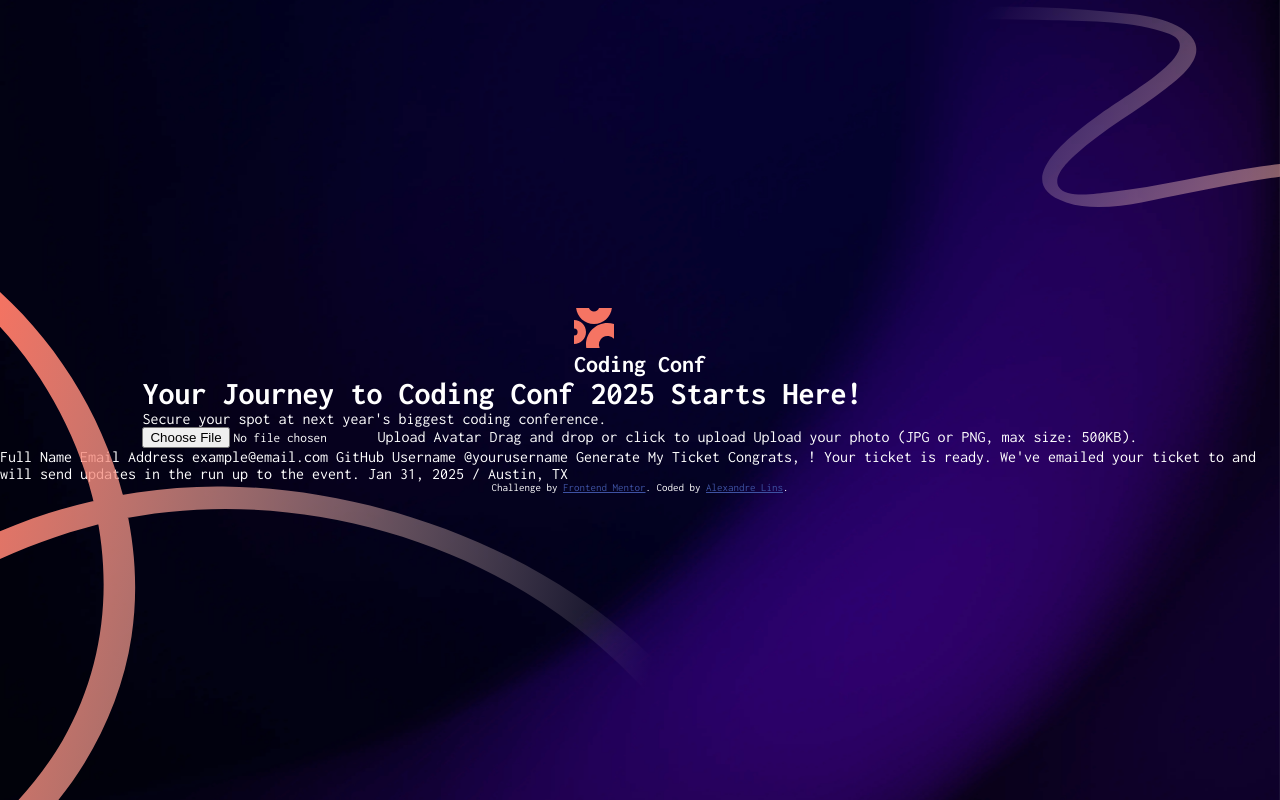
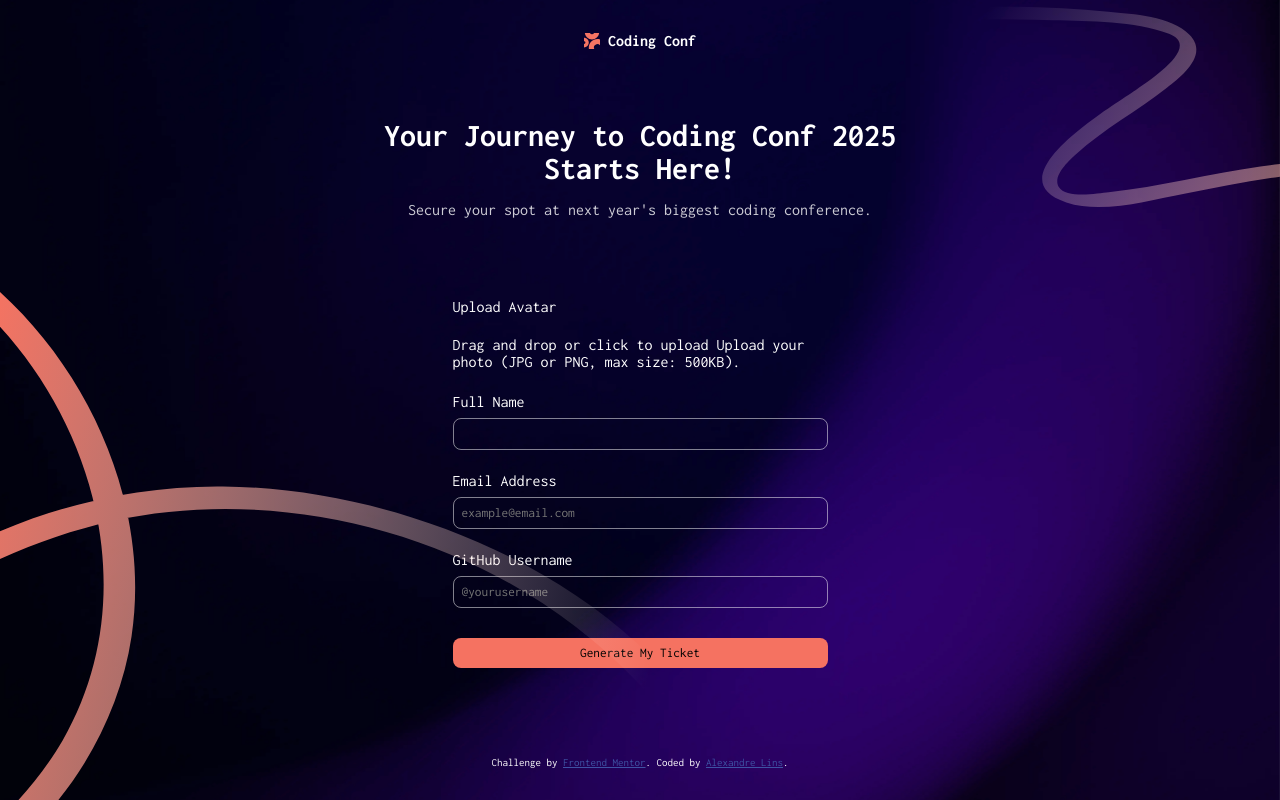
Before and after one commit to aslinsjr/conference-ticket-generator-main, a plain HTML site: page index.html in a window 1280 px wide. Drawn offline with Linux system fonts and the light colour scheme.

Commit message:
Start coding

```diff
--- a/index.html
+++ b/index.html
@@ -20,55 +20,42 @@
   <img id="background" src="/assets/images/background-desktop.png" alt="">
   <img class="line" id="line-top" src="/assets/images/pattern-squiggly-line-top.svg" alt="">
   <img class="line" id="line-bottom" src="/assets/images/pattern-squiggly-line-bottom.svg" alt="">
-  <div id="logo-header">
+  <div class="container">
+    <div class="logo">
       <img src="/assets/images/logo-mark.svg" alt="">
       <h2>Coding Conf</h2>
     </div>
-  <form>
-    <div class="form-header">
+    <header>
       <h1>Your Journey to Coding Conf 2025 Starts Here!</h1>
       <p>Secure your spot at next year's biggest coding conference.</p>
+    </header>
+    <form>
+      <div class="form-control">
+        <label for="photo">Upload Avatar</label>
+        <input name="photo" type="file" accept="image/*">
+        Drag and drop or click to upload
+        Upload your photo (JPG or PNG, max size: 500KB).
       </div>
       <div class="form-control">
-      <input type="file" accept="image/*">
-      <label>Upload Avatar Drag and drop or click to upload
-        Upload your photo (JPG or PNG, max size: 500KB).</label>
+        <label for="name">Full Name</label>
+        <input type="text" name="name">
       </div>
+      <div class="form-control">
+        <label for="email">Email Address</label>
+        <input type="text" name="email" placeholder="example@email.com">
+      </div>
+      <div class="form-control">
+        <label for="github">GitHub Username</label>
+        <input type="text" name="github" placeholder="@yourusername">
+      </div>
+      <input type="submit" value="Generate My Ticket">
     </form>
-
-
-
-
-
-
-
-  Full Name
-
-  Email Address
-  example@email.com
-
-  GitHub Username
-  @yourusername
-
-  Generate My Ticket
-
-  <!-- Form ends -->
-
-  <!-- Generated tickets starts -->
-
-  Congrats, <!-- Full Name -->! Your ticket is ready.
-
-  We've emailed your ticket to <!-- Email Address --> and will send updates in the run up to the event.
-
-
-  Jan 31, 2025 / Austin, TX
-
-  <!-- Generated tickets ends -->
-
     <div class="attribution">
       Challenge by <a href="https://www.frontendmentor.io?ref=challenge">Frontend Mentor</a>.
       Coded by <a href="#">Alexandre Lins</a>.
     </div>
+  </div>
+
 </body>
 
 </html>
--- a/scripts.js
+++ b/scripts.js
@@ -0,0 +1,21 @@
+const form = document.querySelector("form")
+const h1 = document.querySelector("h1")
+const p = document.querySelector("p")
+
+form.addEventListener("submit", (e) => {
+    e.preventDefault()
+
+    h1.innerText = `Congrats, ${e.target.name.value} ! Your ticket is ready.`
+    p.innerText = `We've emailed your ticket to ${e.target.email.value} and will send updates in the run up to the event.`
+
+
+    form.innerHTML = `<img id="ticket" src="/assets/images/pattern-ticket.svg" alt="">
+    <div id="info-container">
+    <div class="logo">
+    <img src="/assets/images/logo-mark.svg" alt="">
+    <h2>Coding Conf</h2>
+  </div>
+  <p>Jan 31, 2025 / Austin, TX</p>
+  </div>`
+
+})
--- a/style.css
+++ b/style.css
@@ -12,7 +12,7 @@ body {
     display: flex;
     flex-direction: column;
     align-items: center;
-    justify-content: center;
+    justify-content: space-between;
 }
 
 #background {
@@ -37,6 +37,82 @@ body {
     left: 0;
 }
 
+.container {
+    width: 100%;
+    height: 100%;
+    padding: 2rem 0;
+    display: flex;
+    flex-direction: column;
+    align-items: center;
+    justify-content: space-between;
+}
+
+.logo {
+    display: flex;
+    align-items: center;
+    justify-content: center;
+    gap: 0.5rem;
+}
+
+.logo img {
+    width: 1rem;
+}
+
+.logo h2 {
+    font-size: 1rem;
+}
+
+header {
+    max-width: 45%;
+    text-align: center;
+}
+
+header p {
+    opacity: 0.8;
+    margin-top: 1rem;
+}
+
+form {
+    width: 375px;
+    height: 50vh;
+    display: grid;
+    align-items: center;
+    justify-content: center;
+}
+
+.form-control {
+    display: flex;
+    flex-direction: column;
+}
+
+input[type="file"] {
+    opacity: 0;
+    cursor: pointer;
+}
+
+input[type="text"] {
+    margin-top: 0.5rem;
+    padding: 0.5rem;
+    background-color: transparent;
+    border: 1px solid rgba(255, 255, 255, 0.5);
+    border-radius: 0.5rem;
+    color: white;
+}
+
+input[type="submit"] {
+    background-color: hsl(7, 88%, 67%);
+    margin: 0.5rem 0;
+    padding: 0.5rem;
+    border-radius: 0.5rem;
+    border: none;
+    cursor: pointer;
+}
+
+#ticket {
+    position: relative;
+    margin: 1rem 0;
+}
+
 .attribution {
     font-size: 11px;
     text-align: center;
```
Lines whose indentation alone changed are shown as unchanged.
